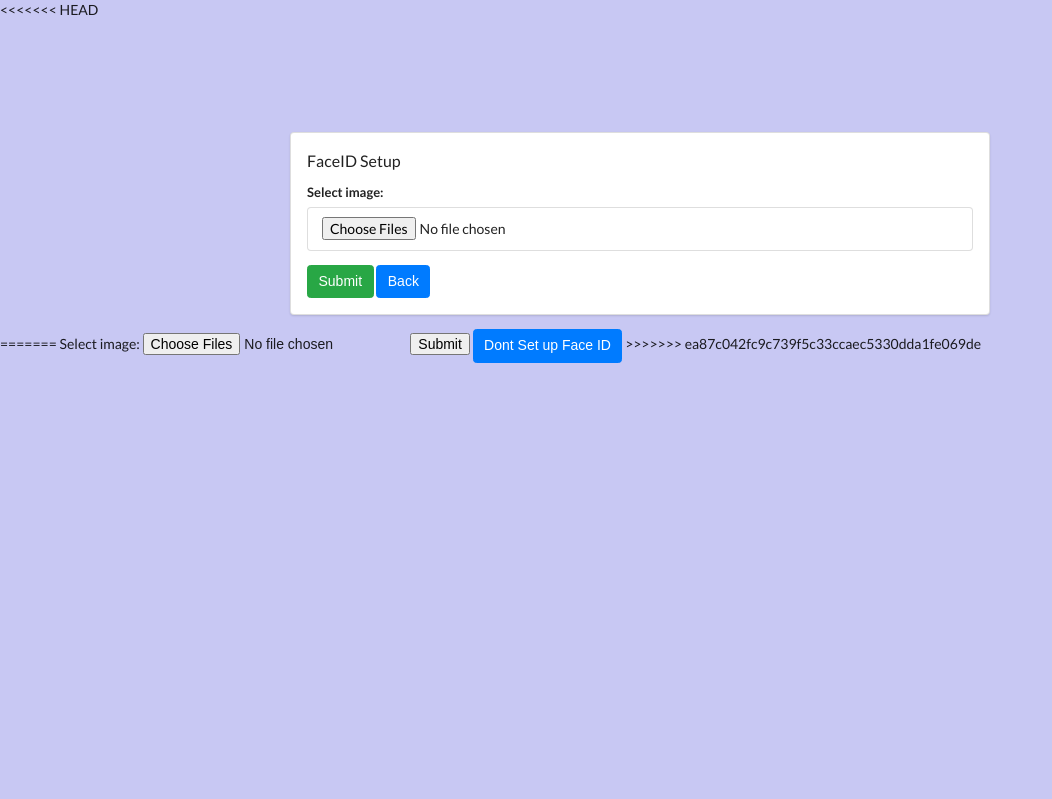
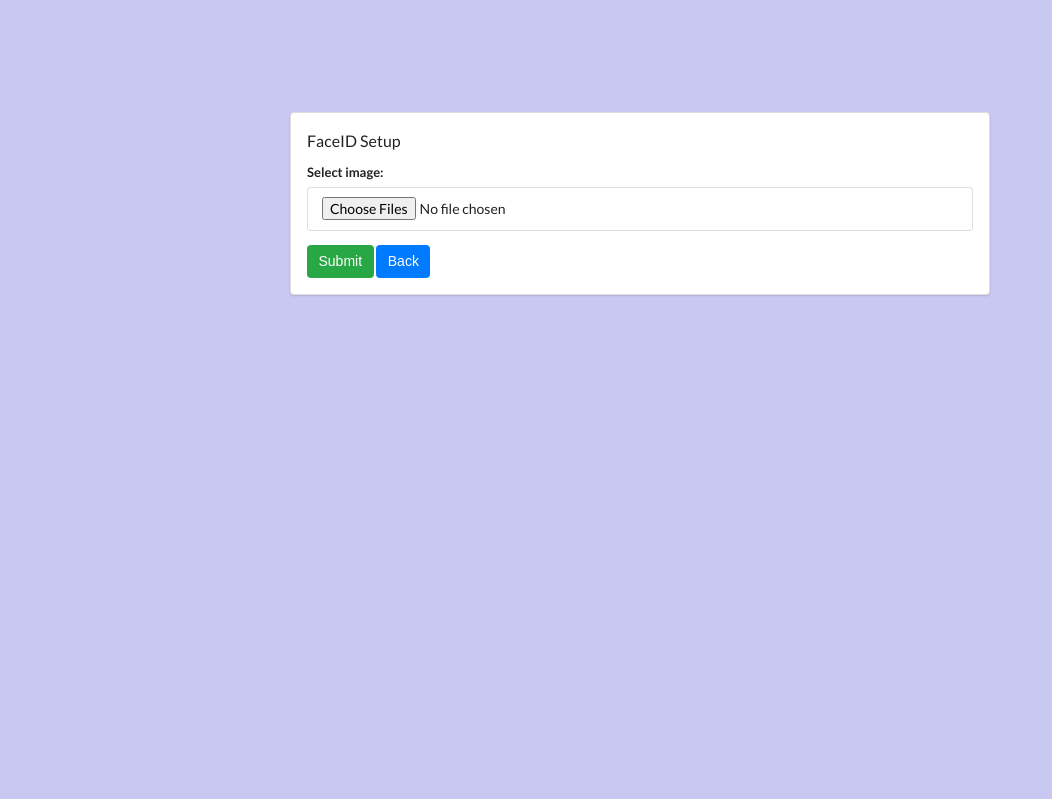
Before and after one commit to aivan6842/TaskTimeTracker, a Django app: template templates/uploadImages.html in a window 1280 px wide. Shown: the top 799 px of the page, without its empty margins (0-1052 px from the left). Before the commit the page ends 363 px from the top, so only its background shows below. Run offline with Django 3.2, Linux system fonts and the light colour scheme; the template is opened without the code that fills it, so the values that code supplies are empty; some libraries are stand-ins or nearby versions.

Commit message:
Accident

```diff
--- a/templates/uploadImages.html
+++ b/templates/uploadImages.html
@@ -2,7 +2,6 @@
 {% load static %}
 {% block content %}
 
-<<<<<<< HEAD
 <link rel="stylesheet" href="{% static 'css/taskapp.css' %}">
 
 <div class="ui main text container segment center">
@@ -23,17 +22,5 @@
   </form>
 
 </div>
-=======
-<form method='post' enctype="multipart/form-data"> {% csrf_token %}
-   {% if badImage %}
-      <p class="invalidUser">User not recognized</p>
-   {% endif %}
-  <label for="img">Select image:</label>
-  <input type="file" id="img" name="image" accept="image/*" multiple>
-  <input type="submit">
-  <button type='submit' name='noID'
-                 class="btn btn-primary" id="signUp" value="true">Dont Set up Face ID</button>
-</form>
->>>>>>> ea87c042fc9c739f5c33ccaec5330dda1fe069de
 
 {% endblock %}
```
